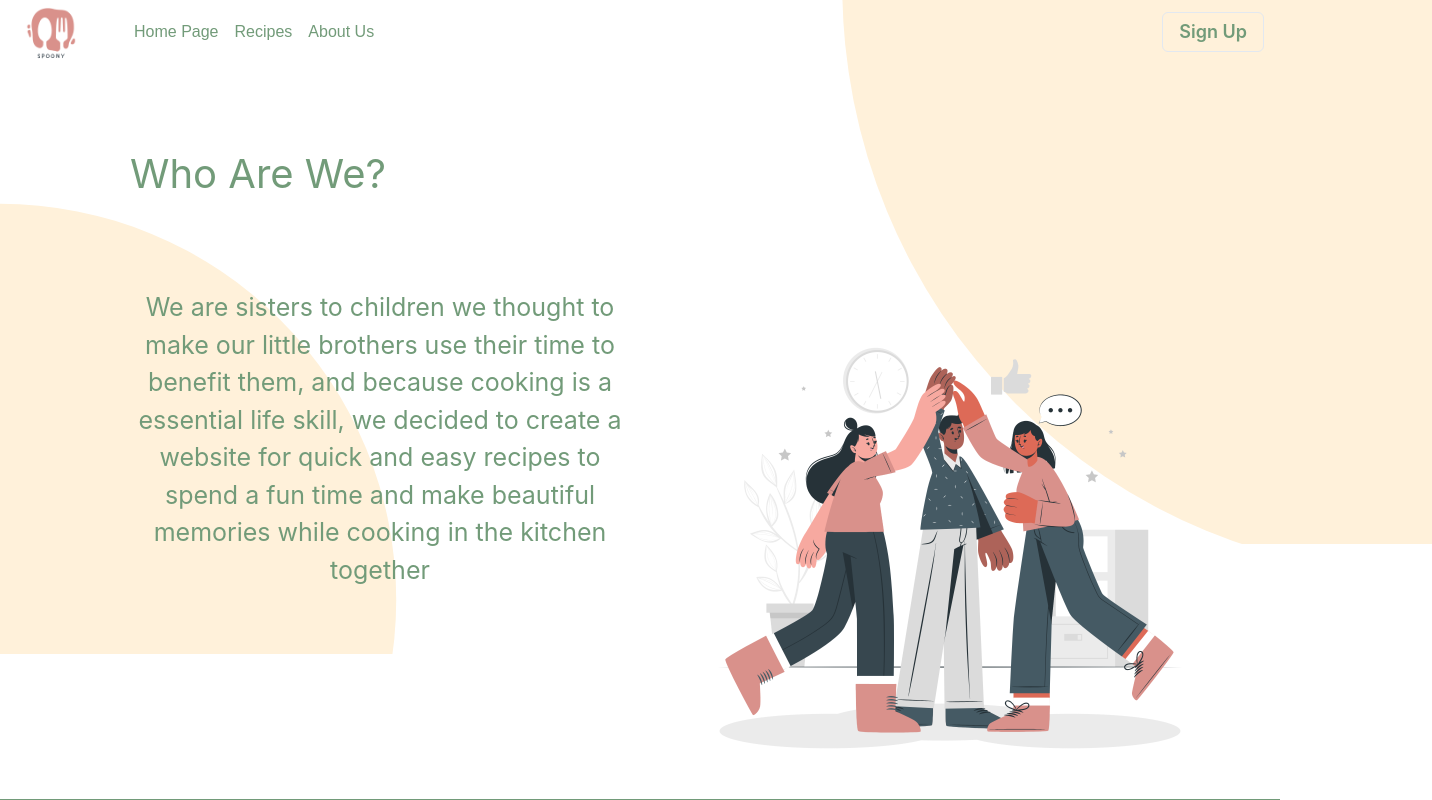
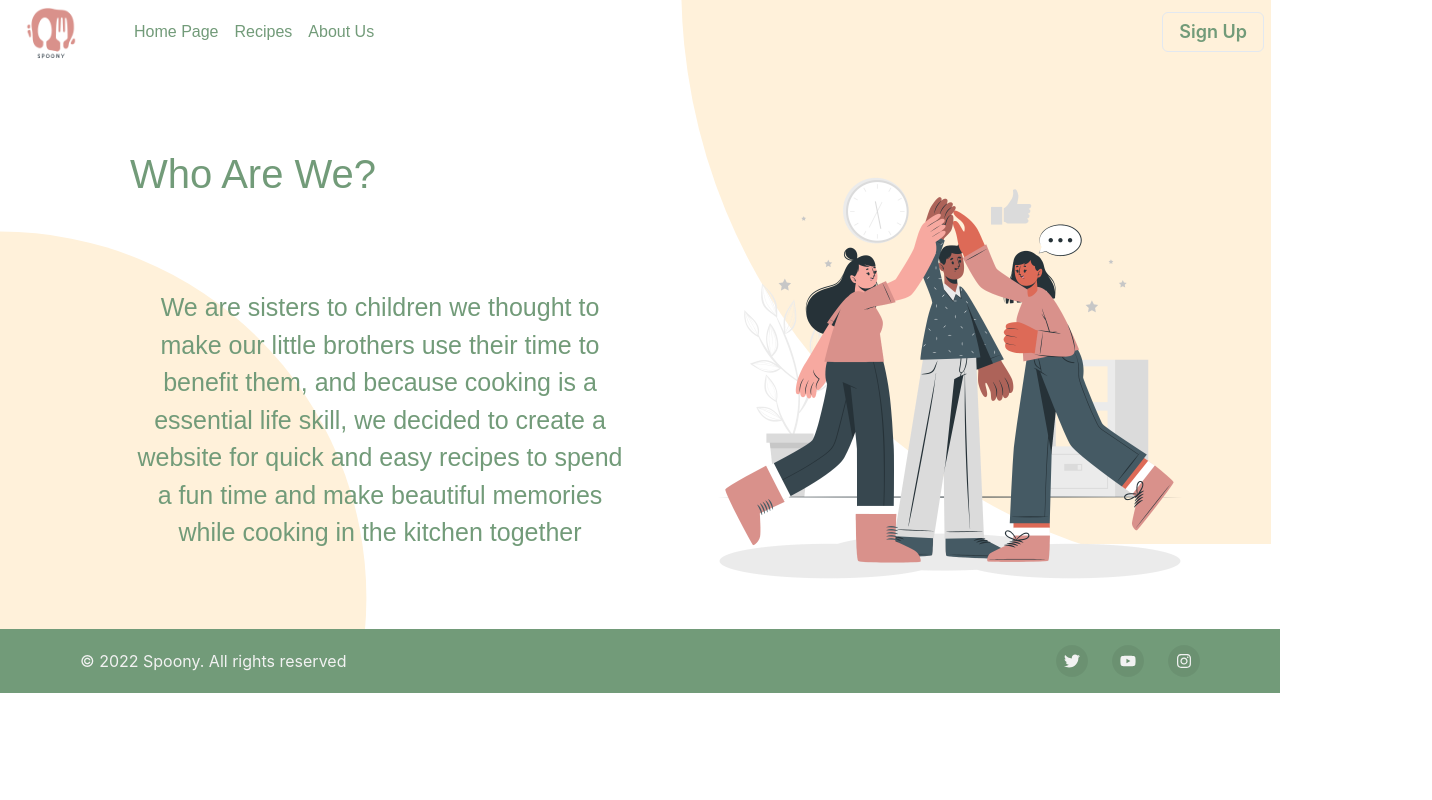
Before and after one commit to DevSSQ/Spoony-Web, a React (Create React App) app: page /aboutus in a window 1280 px wide. Shown: the top 800 px of the page, 1432 px wide, since content can reach past the window. Built offline with nearby package versions, Linux system fonts and the light colour scheme.

Commit message:
add more coding

```diff
--- a/src/App.css
+++ b/src/App.css
@@ -9,7 +9,7 @@
 .AboutUsImg{
   height: 500px;
   margin-left: 700px;
-  margin-top: -600px;
+  margin-top: -770px;
 
 
 }
@@ -23,7 +23,7 @@
 .navbardesign  :hover{
   font-family: 'Marker Felt' , fantasy;
   font-weight: 400;
-  color:#fff1da;
+  color:white;
   background-color: #d9918b;
   /* border: #d9918b; */
   border-radius: 6px;
@@ -42,6 +42,8 @@
   color: #729B79;
 margin-left: 130px;
 margin-top: 80px;
+font-family:'Marker Felt', fantasy;
+
 }
 
 .textDec{
@@ -53,7 +55,9 @@ margin-top: 80px;
   color: #729B79;
   /* background-color: rgb(252, 252, 249); */
   width: 500px;
-
+  font-family:'Marker Felt', fantasy;
+  font-weight: 200;
+height: 300px;
 }
 
 .spoonylogo{
@@ -106,7 +110,7 @@ text-align: center;
 .HPDesign3
 {
   margin-top: -200px;
-  margin-left: 800px;
+  margin-left: 639px;
   background-color: #fff1da;
   position: absolute;
   width: 632px;
@@ -118,12 +122,12 @@ text-align: center;
 }
 .HPDesign4
 {
-  margin-top: -90px;
+  margin-top: -1px;
   margin-right: 1300px;
   background-color: #fff1da;
   position: absolute;
   width: 632px;
-  height: 600px;
+  height: 500px;
   z-index: -1;
   clip-path: circle(64.3% at 0% 91%);
 
--- a/src/components/FullRecipesCard.js
+++ b/src/components/FullRecipesCard.js
@@ -7,6 +7,7 @@ import {
     Text,
     useColorModeValue,
   } from '@chakra-ui/react';
+  import {Link} from 'react-router-dom';
 
   export default function FullRecipesCard(props) {
     return (
@@ -35,7 +36,7 @@ import {
             alignItems="center"
             p={1}
             pt={2}>
-            <Heading fontSize={'2xl'} fontFamily={'body'}>
+            <Heading fontSize={'2xl'} fontFamily={'body'} color={'#729B79'}>
             {props.name}
             </Heading>
 
@@ -43,7 +44,7 @@ import {
               textAlign={'center'}
               color={useColorModeValue('gray.700', 'gray.400')}
               px={3}>
-              <br></br> <Heading fontSize={'md'}>Ingredients:</Heading>
+              <br></br> <Heading fontSize={'md'} color={'#729B79'}>Ingredients:</Heading>
            <br></br> {props.Ingred}
 
             </Text>
@@ -52,7 +53,7 @@ import {
               textAlign={'center'}
               color={useColorModeValue('gray.700', 'gray.400')}
               px={3}>
-                 <br></br> <Heading fontSize={'sm'}>Directions:</Heading>
+                 <br></br> <Heading fontSize={'sm'} color={'#729B79'}>Directions:</Heading>
             <br></br>{props.Dire}
 
             </Text>
--- a/src/components/HomePage.js
+++ b/src/components/HomePage.js
@@ -42,15 +42,13 @@ import {
                 Spoony
               </Text>
             </Heading>
-            <Text className='hptext' color={'#729B79'}>
+            <Text className='hptext' color={'#729B79'} fontFamily='Marker Felt, fantasy' >
             we have intered to the right place!
             <br></br>
            <br></br>
            Spoony is a site for preparing easy and quick recipes with the mother and the child to spend a fun and useful time in the kitchen
 </Text>
-            <Text className='hptext' color={'#729B79'} fontFamily='Marker Felt, fantasy' fontWeight={'500'}>
-            Helps All the working mothers to have a good time with there children
-            </Text>
+
             <Stack
               spacing={{ base: 4, sm: 6 }}
               direction={{ base: 'column', sm: 'row' }}>
--- a/src/components/Info.js
+++ b/src/components/Info.js
@@ -7,7 +7,8 @@ function Ingredients() {
 
 	return (
 	<div>
-	 <Box className='design '/>
+	<Box className='designRec '/>
+
        {RecArray.map((items) => (
          <FullRecipes pic={items.pic}  name={items.name} Ingred={items.Ingred}  Dire={items.Dire}  NF={items.NF}/>
        ))}
--- a/src/components/Login.js
+++ b/src/components/Login.js
@@ -47,7 +47,7 @@ import {
            marginBottom={'245px'}
            >
             <Box textColor={"#729B79"} textAlign="center">
-            <Heading fontFamily='Marker Felt, fantasy' fontWeight={'600'} >Sign up</Heading>
+            <Heading fontFamily='Marker Felt, fantasy' fontWeight={'0'} >Sign up</Heading>
             </Box>
             <Box my={4} textAlign="left">
              <form onSubmit={handleSubmit}>
@@ -64,7 +64,7 @@ import {
 
            <Link href ="/Home">
             <Button
-            _hover={{bg:"#F0677C", color:"white"}}
+            _hover={{bg:"#d9918b", color:"white" , textDecoration: 'none',}}
              onClick={postData}
              textColor={"#729B79"}
             variantColor="#F0677C"
--- a/src/components/RecCards.js
+++ b/src/components/RecCards.js
@@ -9,6 +9,7 @@ import {
     Button,
     color
   } from '@chakra-ui/react';
+  import {Link} from 'react-router-dom';
 
 
 function Cards(props) {
@@ -53,7 +54,7 @@ function Cards(props) {
               src={props.pic}
             />
           </Box>
-           <Heading fontSize={'2xl'} fontFamily={'body'} fontWeight={500} marginTop ={'10px'} color ="#F4A46C">
+           <Heading fontSize={'2xl'} fontFamily={'body'} fontWeight={500} marginTop ={'10px'} color ="#729B79" textAlign={'center'}>
               {props.name}
             </Heading>
            <Stack pt={2} align={'center'}>
@@ -61,17 +62,21 @@ function Cards(props) {
               {props.eTime}
             </Text>
           </Stack>
+          <Link to ="/Info">
           <Button
-            _hover={{bg:"#F0677C", color:"white"}}
+            _hover={{bg:"#d9918b", color:"white"}}
             //  onClick={postData}
             variantColor="#F0677C"
             color={'gray.500'}
             variant="outline"
             type="submit"
             width="50"
-            mt={4}>
+            mt={4}
+            ml={70}
+          >
                 Go to recipe
              </Button>
+             </Link>
         </Box>
       </Center>
     );
--- a/src/components/Routers.js
+++ b/src/components/Routers.js
@@ -4,12 +4,14 @@ import AboutUs from "./AboutUs";
 import HomePage from "./HomePage";
 import Recipes from "./Recipes";
 import Login from "./Login";
-
+import FullRecipesCard from "./FullRecipesCard";
+import Info from "./Info";
 
 
 function Routers() {
     return (
       <div>
+
           <Routes>
           <Route path='/' element ={<Login/>}></Route>
     <Route path='/Home' element ={<HomePage/>}></Route>
@@ -17,6 +19,8 @@ function Routers() {
           <Route  path='/recipes' element = {<Recipes/>}></Route>
           <Route  path='/aboutus' element = {<AboutUs/>}></Route>
           <Route  path='/login' element = {<Login/>}></Route>
+          <Route  path='/info' element = {<Info/>}></Route>
+
 
 
 
```
